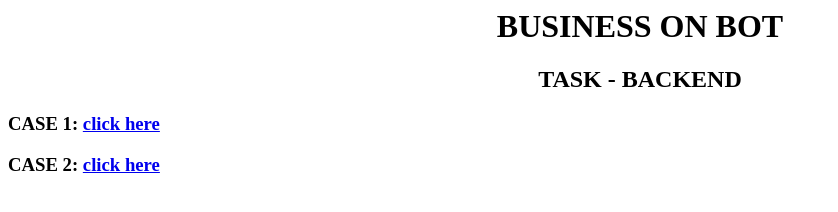
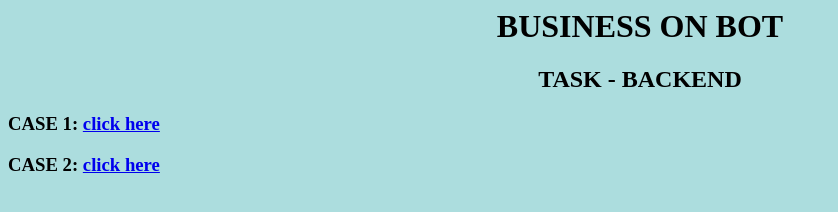
Before and after one commit to Thiyanesan/bob-backend-fetch-details, a website: page index.html in a window 1280 px wide. Shown: the whole page, without its empty margins (0-838 px from the left). Drawn offline with Linux system fonts and the light colour scheme.

Commit message:
Update index.html

```diff
--- a/index.html
+++ b/index.html
@@ -1,5 +1,5 @@
 <html>
-  <body background-color="#ACDDDE">
+  <body style="background-color:#ACDDDE">
   <h1><center>BUSINESS ON BOT</center></h1>
   <h2><center>TASK - BACKEND</center></h2>
   <h3>CASE 1: <a href = "https://bob-backend-fetch-details.vercel.app/api/search?q=Mumbai&limit=2&offset=1">click here</a></h3>
```
